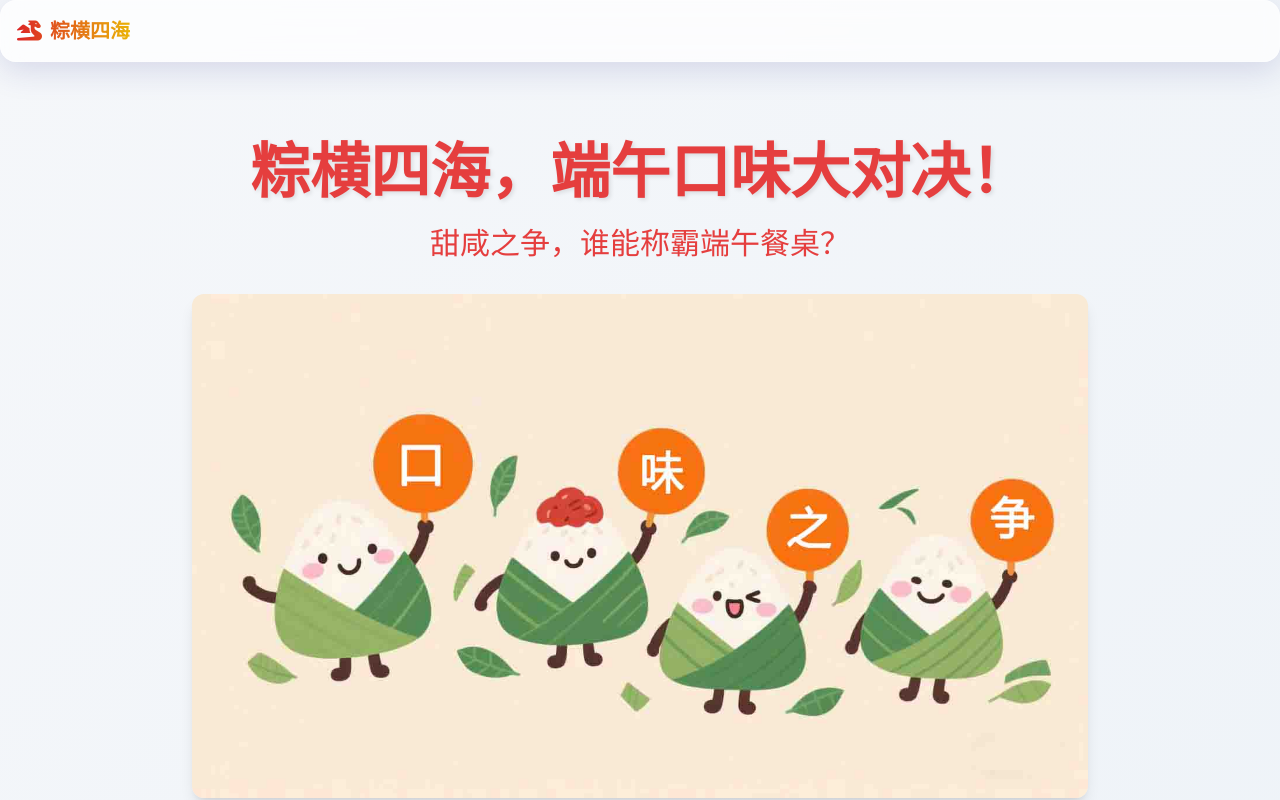
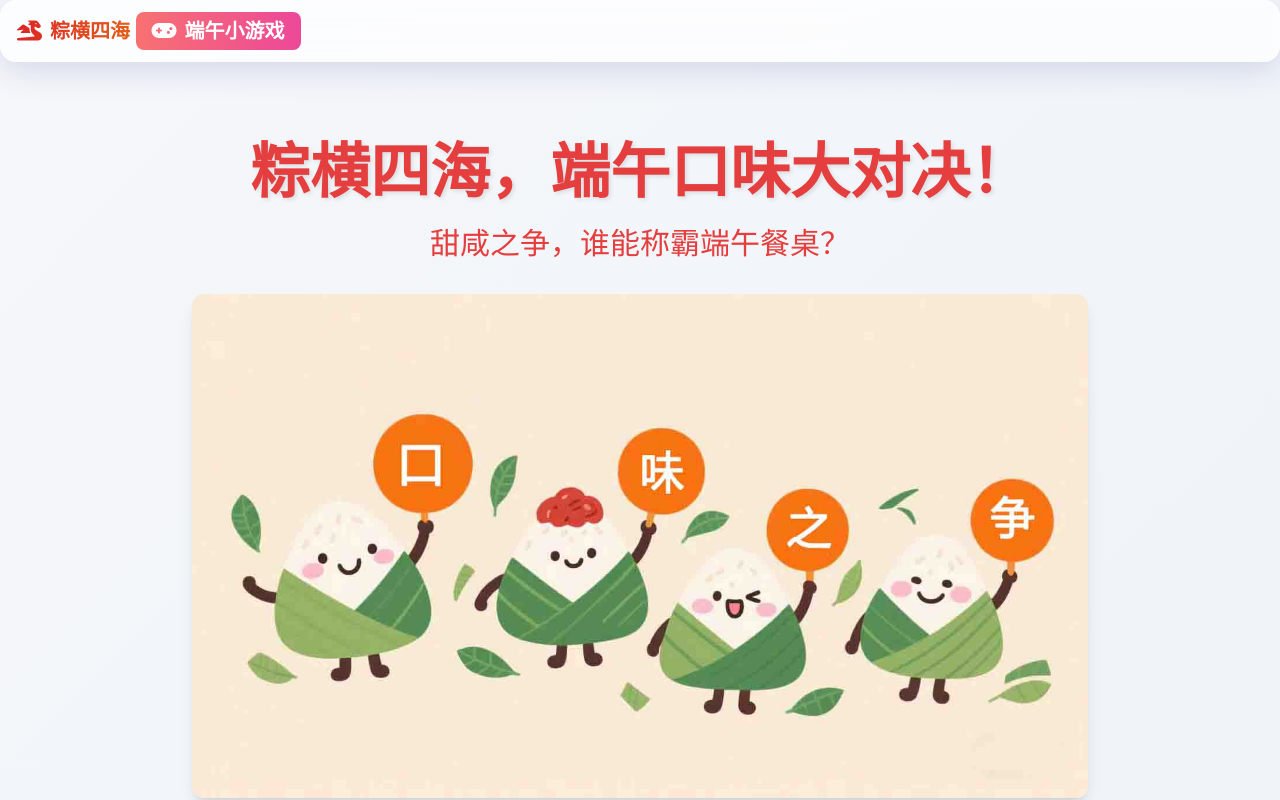
Before and after one commit to KAIPINS/repository, a plain HTML site: page 端午粽子口味对决3.html in a window 1280 px wide. Shown: the top 800 px of the page. Drawn offline with nearby package versions, Linux system fonts and the light colour scheme; a web font is replaced by a local one.

Commit message:
Update 端午粽子口味对决3.html

```diff
--- a/端午粽子口味对决3.html
+++ b/端午粽子口味对决3.html
@@ -161,6 +161,10 @@
         <div class="container mx-auto flex items-center justify-between">
             <div class="text-xl font-bold bg-gradient-to-r from-red-600 to-yellow-500 text-transparent bg-clip-text">
                 <i class="fas fa-dragon mr-2"></i>粽横四海
+	    <!-- 新增的小游戏超链接入口 -->
+            <a href="端午粽子拼图游戏-e84254d880.html" class="vote-btn py-2 px-4 bg-gradient-to-r from-red-400 to-pink-500 text-white rounded-lg font-bold">
+                <i class="fas fa-gamepad mr-2"></i>端午小游戏
+            </a>
             </div>
         </div>
     </nav>
```
